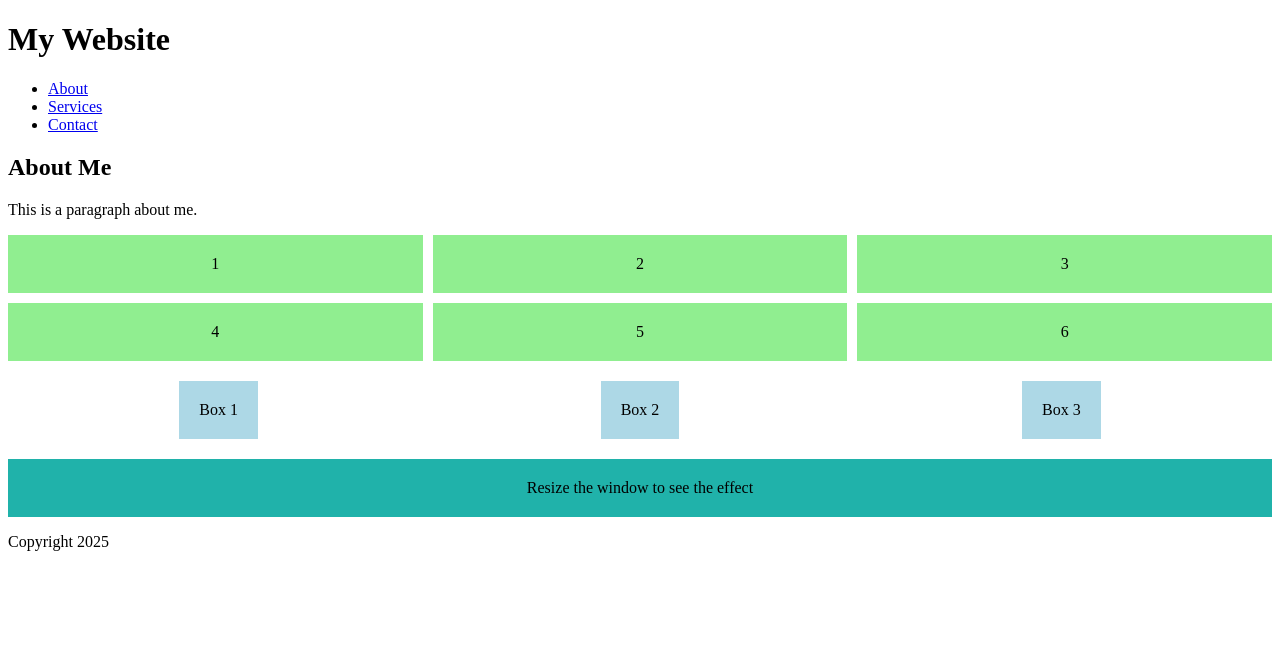
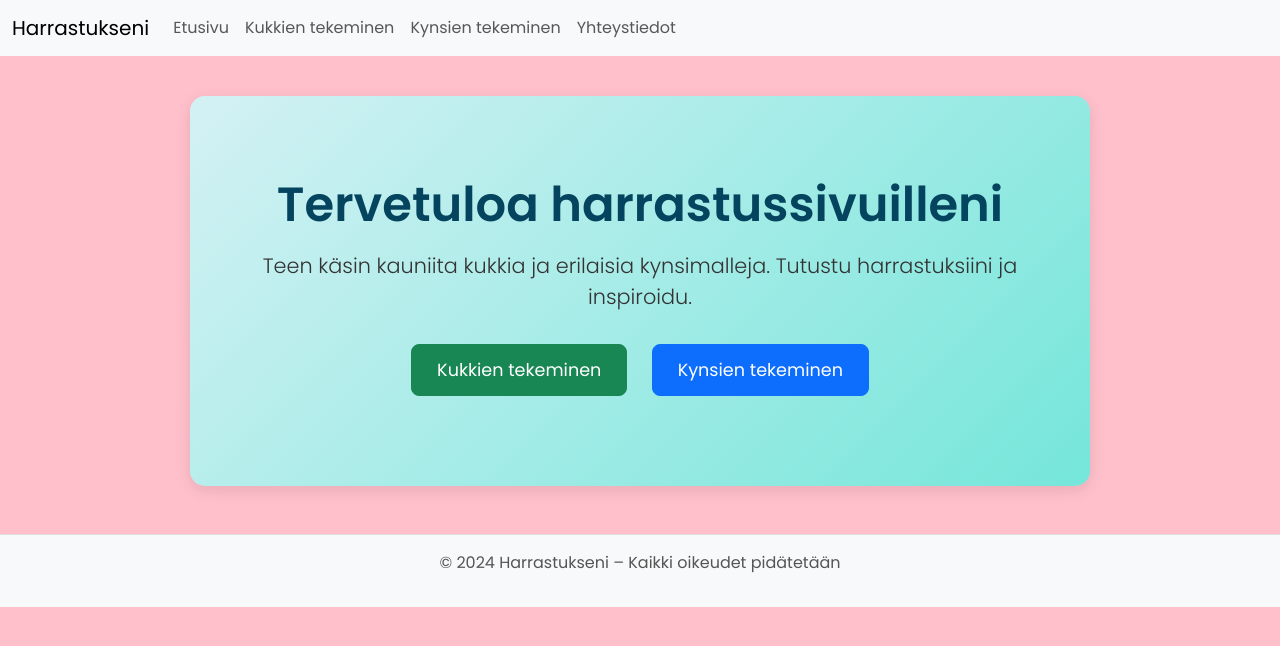
Before and after one commit to akasya05/web-kehitys-tyopajat, a plain HTML site: page index.html in a window 1280 px wide. Drawn offline with nearby package versions, Linux system fonts and the light colour scheme.

Commit message:
Add files via upload

```diff
--- a/index.html
+++ b/index.html
@@ -1,46 +1,56 @@
 <!DOCTYPE html>
 <html lang="fi">
 <head>
-    <meta charset="UTF-8">
-    <title>WS04</title>
-    <link rel="stylesheet" href="styles.css">
+  <meta charset="UTF-8">
+  <meta name="viewport" content="width=device-width, initial-scale=1.0">
+  <title>Harrastukseni</title>
+
+  <!-- Bootstrap CSS -->
+  <link href="https://cdn.jsdelivr.net/npm/bootstrap@5.3.0/dist/css/bootstrap.min.css" rel="stylesheet">
+  <link rel="stylesheet" href="styles.css">
+  <link href="https://fonts.googleapis.com/css2?family=Poppins:wght@300;400;600&display=swap" rel="stylesheet">
+
 </head>
 <body>
 
-<header>
-    <h1>My Website</h1>
-    <nav>
-        <ul>
-            <li><a href="#about">About</a></li>
-            <li><a href="#services">Services</a></li>
-            <li><a href="#contact">Contact</a></li>
-        </ul>
-    </nav>
-</header>
 
-<main>
-    <section id="about">
-        <h2>About Me</h2>
-        <p>This is a paragraph about me.</p>
-    </section>
-</main>
-<div class="grid-container">
-    <div class="grid-item">1</div>
-    <div class="grid-item">2</div>
-    <div class="grid-item">3</div>
-    <div class="grid-item">4</div>
-    <div class="grid-item">5</div>
-    <div class="grid-item">6</div>
+
+    <nav class="navbar navbar-expand-lg navbar-light bg-light">
+  <div class="container-fluid">
+    <a class="navbar-brand" href="index.html">Harrastukseni</a>
+    <button class="navbar-toggler" type="button" data-bs-toggle="collapse" data-bs-target="#navbarNav">
+      <span class="navbar-toggler-icon"></span>
+    </button>
+    <div class="collapse navbar-collapse" id="navbarNav">
+      <ul class="navbar-nav me-auto mb-2 mb-lg-0">
+        <li class="nav-item"><a class="nav-link" href="index.html">Etusivu</a></li>
+        <li class="nav-item"><a class="nav-link" href="kukat.html">Kukkien tekeminen</a></li>
+        <li class="nav-item"><a class="nav-link" href="kynnet.html">Kynsien tekeminen</a></li>
+        <li class="nav-item"><a class="nav-link" href="yhteys.html">Yhteystiedot</a></li>
+      </ul>
+    </div>
+  </div>
+</nav>
+<div class="container hero text-center">
+
+  <h1>Tervetuloa harrastussivuilleni</h1>
+  <p class="lead mt-3">
+    Teen käsin kauniita kukkia ja erilaisia kynsimalleja.
+    Tutustu harrastuksiini ja inspiroidu.
+  </p>
+
+  <a href="kukat.html" class="btn btn-success btn-lg mt-3">Kukkien tekeminen</a>
+  <a href="kynnet.html" class="btn btn-primary btn-lg mt-3">Kynsien tekeminen</a>
 </div>
-<div class="flex-container">
-    <div class="box">Box 1</div>
-    <div class="box">Box 2</div>
-    <div class="box">Box 3</div>
-</div>
-<div class="responsive-box">Resize the window to see the effect</div>
 
-<footer>
-    <p>Copyright 2025</p>
+
+
+  <!-- Tänne tulee navigointi seuraavassa vaiheessa -->
+
+  <!-- Bootstrap JS -->
+  <script src="https://cdn.jsdelivr.net/npm/bootstrap@5.3.0/dist/js/bootstrap.bundle.min.js"></script>
+  <footer class="text-center mt-5 p-3 bg-light">
+  <p>© 2024 Harrastukseni – Kaikki oikeudet pidätetään</p>
 </footer>
 
 </body>
--- a/styles.css
+++ b/styles.css
@@ -1,38 +1,123 @@
-.grid-container {
-    display: grid;
-    grid-template-columns: repeat(3, 1fr);
-    grid-gap: 10px;
+body {
+  background-color: pink;
+  font-family: Arial, sans-serif;
 }
-.grid-item {
-    background-color: lightgreen;
-    padding: 20px;
-    text-align: center;
 
+h1, h3 {
+  color: #333;
 }
-.flex-container {
-    display: flex;
-    justify-content: space-around;
-    align-items: center;
-    margin-top: 20px;
+
+.navbar {
+  margin-bottom: 20px;
 }
-.box {
-    background-color: lightblue;
-    padding: 20px;
-    text-align: center;
 
+
+
+
+.container {
+  max-width: 900px;
 }
-.responsive-box {
-    padding: 20px;
-    text-align: center;
-    margin-top: 20px;
+/* HERO-OSIO */
+.hero {
+  background: linear-gradient(135deg, #d4f1f4, #75e6da);
+  padding: 80px 20px;
+  border-radius: 15px;
+  text-align: center;
+  margin-top: 40px;
+  box-shadow: 0 4px 15px rgba(0,0,0,0.1);
 }
-@media (max-width: 600px) {
-    .responsive-box {
-        background-color: lightcoral;
-    }
+
+.hero h1 {
+  font-size: 3rem;
+  font-weight: bold;
+  color: #05445e;
 }
-@media (min-width: 601px) {
-    .responsive-box {
-        background-color: lightseagreen;
-    }
+
+.hero p {
+  font-size: 1.3rem;
+  color: #333;
 }
+
+.hero .btn {
+  margin: 10px;
+  padding: 12px 25px;
+  font-size: 1.1rem;
+}
+/* KORTTIEN HOVER-EFEKTI */
+.card {
+  transition: transform 0.3s ease, box-shadow 0.3s ease;
+}
+
+.card:hover {
+  transform: translateY(-8px);
+  box-shadow: 0 8px 20px rgba(0,0,0,0.15);
+}
+/* NAPPIEN TYYLIT */
+.btn {
+  transition: background-color 0.3s ease, transform 0.2s ease;
+}
+
+.btn:hover {
+  transform: scale(1.05);
+  opacity: 0.9;
+}
+footer {
+  border-top: 1px solid #ddd;
+  color: #555;
+}
+.card-img-top {
+  width: 100% !important;
+  height: auto !important;
+  object-fit: contain !important;
+  background: none !important;
+  display: block;
+}
+.card {
+  border-radius: 15px;
+  overflow: hidden;
+  box-shadow: 0 4px 15px rgba(0,0,0,0.15);
+  transition: transform 0.2s ease, box-shadow 0.2s ease;
+}
+
+.card:hover {
+  transform: translateY(-5px);
+  box-shadow: 0 8px 25px rgba(0,0,0,0.25);
+}
+.navbar {
+  position: sticky;
+  top: 0;
+  z-index: 1000;
+}
+.card-img-top:hover {
+  transform: scale(1.03);
+  transition: 0.3s ease;
+}
+body {
+  font-family: 'Poppins', sans-serif;
+}
+.card {
+  opacity: 0;
+  transform: translateY(20px);
+  animation: fadeInUp 0.8s ease forwards;
+}
+
+@keyframes fadeInUp {
+  to {
+    opacity: 1;
+    transform: translateY(0);
+  }
+}
+h1, h2, h3 {
+  animation: slideIn 0.7s ease;
+}
+
+@keyframes slideIn {
+  from {
+    opacity: 0;
+    transform: translateX(-20px);
+  }
+  to {
+    opacity: 1;
+    transform: translateX(0);
+  }
+}
```
Also changed, not shown: kukat.html (added, +92 -0 lines), kynnet.html (added, +98 -0 lines), yhteys.html (added, +62 -0 lines), 3Dkukkakynnet.jpg (added), keltaisetkynnet.jpg (added), pinkit3dkynnet.jpg (added), pinkkikukka.jpg (added), punainenkukka.jpg (added), sininenkukka.jpg (added), stitchkukka.jpg (added), värikkäätkesäkynnet.jpg (added).
